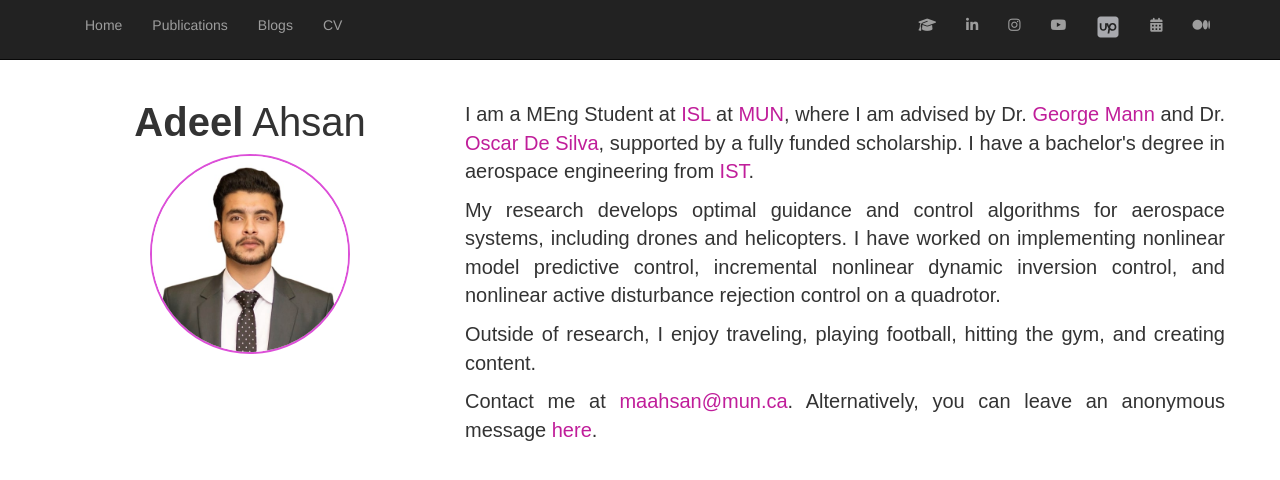
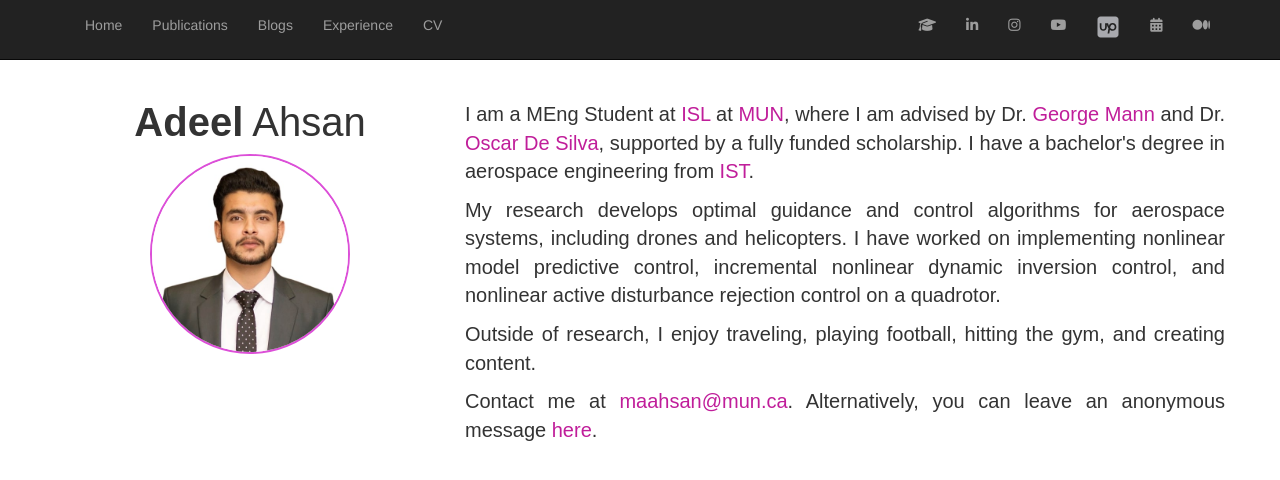
Before and after one commit to adeelahsaanawan/adeelahsaanawan.github.io, a plain HTML site: page index.html in a window 1280 px wide. Drawn offline with nearby package versions, Linux system fonts and the light colour scheme; a web font is replaced by a local one.

Commit message:
Update index.html
Added Experience

```diff
--- a/index.html
+++ b/index.html
@@ -72,6 +72,7 @@
         <li><a href="index.html">Home</a></li>
         <li><a href="Publications.html">Publications</a></li>
         <li><a href="Blogs.html">Blogs</a></li>
+        <li><a href="Experience.html">Experience</a></li>
         <li><a href="pdfs/AdeelsCV.pdf" download>CV</a></li>
       </ul>
       <ul class="nav navbar-nav navbar-right social-icons">
```
